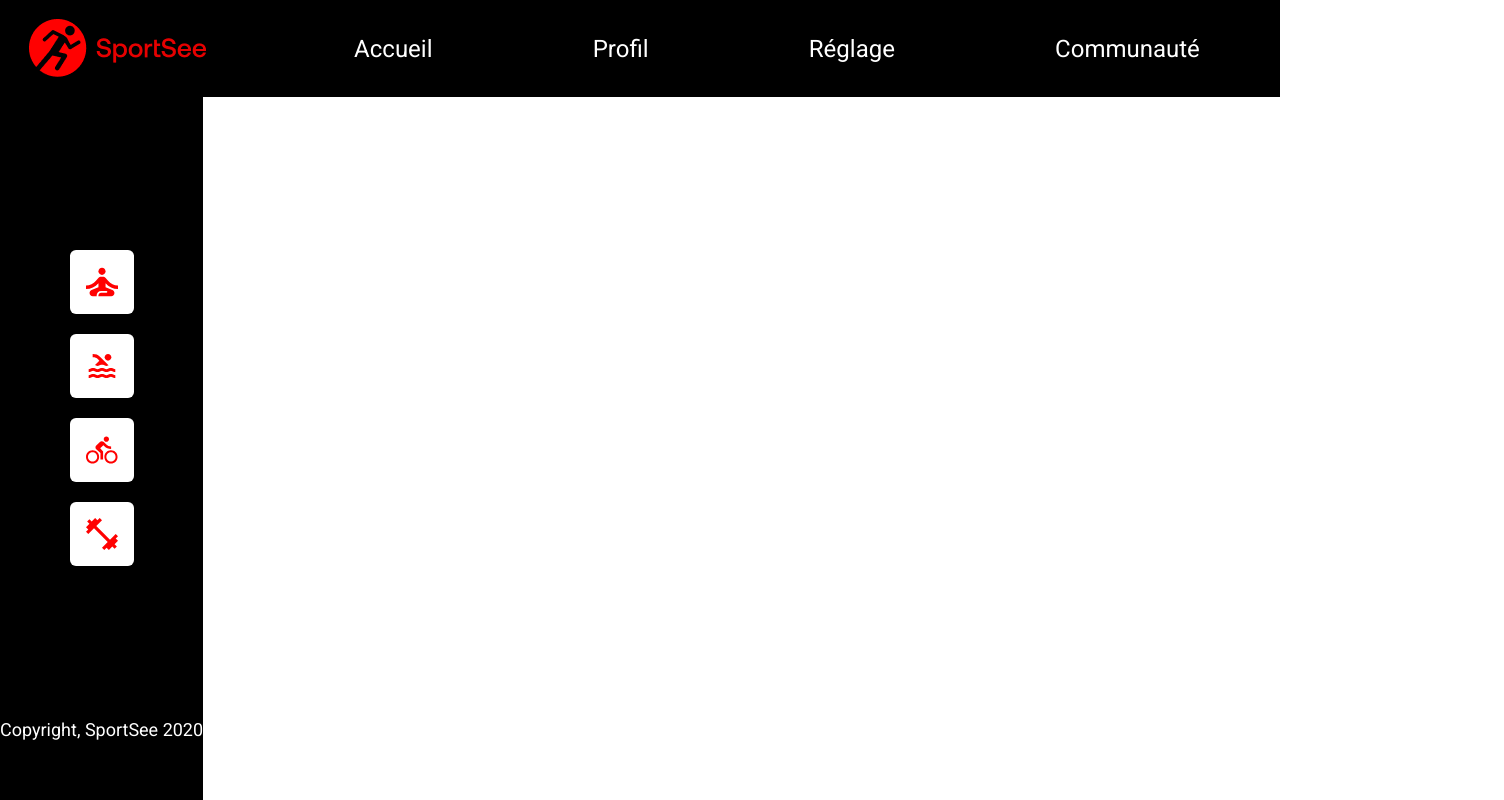
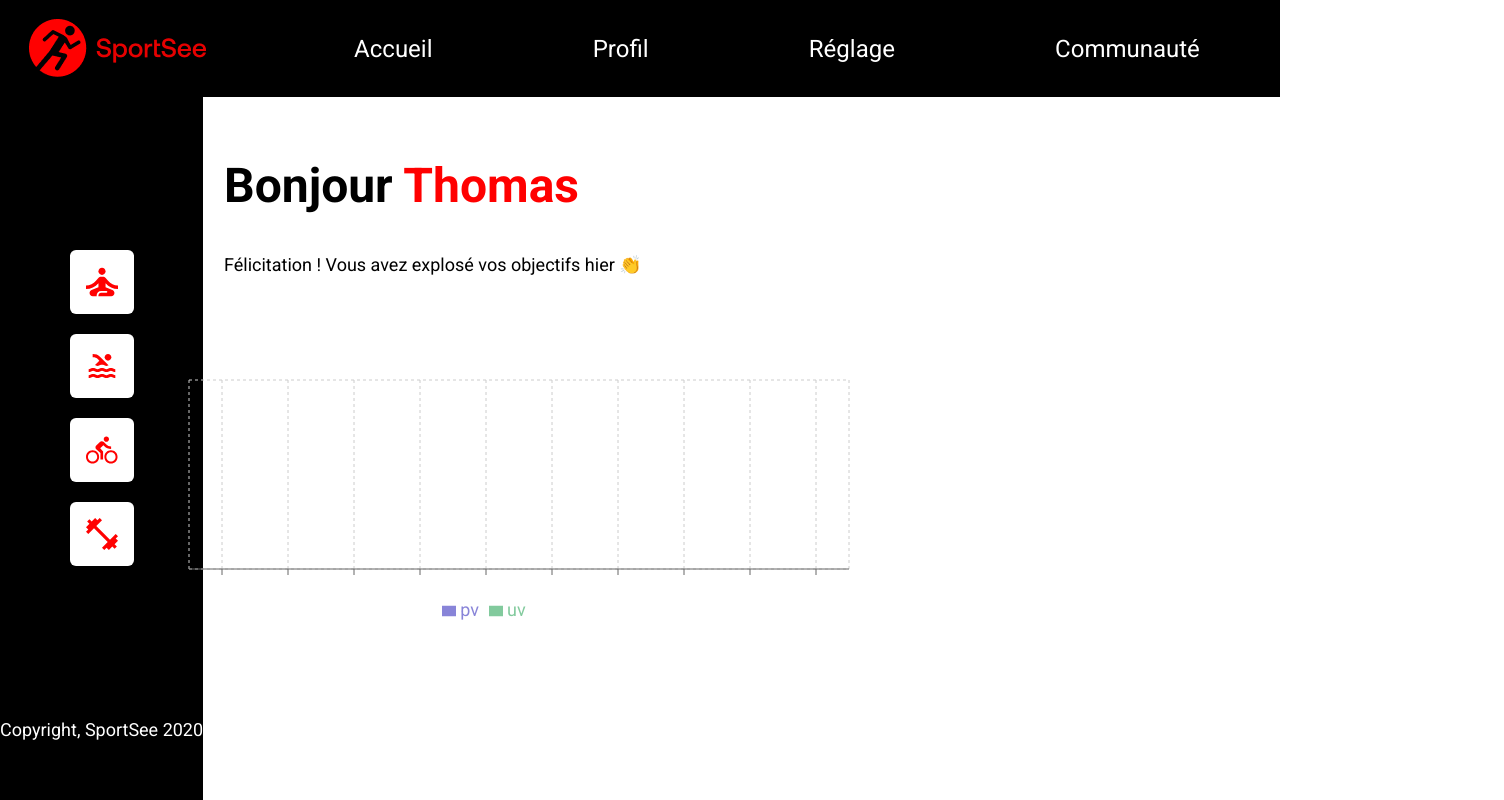
Before and after one commit to GoncalvesDDaniel/SportSee, a React (Vite) app: page /1/dashboard in a window 1280 px wide. Shown: the whole page, 1504 px wide, since content can reach past the window. Built offline with nearby package versions, Linux system fonts and the light colour scheme.

Commit message:
Add ActivityCharts.jsc

```diff
--- a/src/app/layouts/DashboardLayout.jsx
+++ b/src/app/layouts/DashboardLayout.jsx
@@ -7,8 +7,8 @@ function DashboardLayout() {
     return (
         <>
             <Header />
-            <Sidebar />
             <main>
+                <Sidebar />
                 <Outlet />
             </main>
         </>
--- a/src/app/pages/Dashboard.jsx
+++ b/src/app/pages/Dashboard.jsx
@@ -1,9 +1,16 @@
 import React from "react";
 import { NavLink, useParams } from "react-router";
+import Title from "../../components/Title";
+import BarChart from "../../components/charts/ActivityCharts";
 
 function Dashboard() {
     const { id } = useParams(); // Récupérer l'ID de l'URL
-    return <></>;
+    return (
+        <>
+            <Title name="Thomas" />
+            <BarChart />
+        </>
+    );
 }
 
 export default Dashboard;
--- a/src/assets/styles/_global.scss
+++ b/src/assets/styles/_global.scss
@@ -33,3 +33,7 @@ body {
     font-size: $font-size-default;
     font-weight: $font-weight-default;
 }
+
+main {
+    position: relative;
+}
--- a/src/assets/styles/components/_sidebar.scss
+++ b/src/assets/styles/components/_sidebar.scss
@@ -7,7 +7,7 @@
     width: max-content;
     // full height - header height
     height: calc(100dvh - 97px);
-    position: sticky;
+    position: absolute;
     img {
         // background-color: white;
         // width: 64px;
--- /dev/null
+++ b/src/assets/styles/components/_title.scss
@@ -0,0 +1,15 @@
+@import "./../variables.scss";
+.title {
+    position: relative;
+    top: 60px;
+    left: 224px;
+}
+.title-name {
+    font-size: $font-size-extra-big;
+    &_persona {
+        color: red;
+    }
+}
+.title-objectif {
+    margin-top: 40px;
+}
--- /dev/null
+++ b/src/assets/styles/components/charts/_activityCharts.scss
@@ -0,0 +1,5 @@
+.activityCharts-container {
+    position: relative;
+    top: 160px;
+    left: 124px;
+}
--- /dev/null
+++ b/src/components/Title.jsx
@@ -0,0 +1,20 @@
+import React from "react";
+import "./../assets/styles/components/_title.scss";
+
+function Title(props) {
+    return (
+        <>
+            <div className="title">
+                <h1 className="title-name">
+                    Bonjour{" "}
+                    <span className="title-name_persona">{props.name}</span>
+                </h1>
+                <p className="title-objectif">
+                    Félicitation ! Vous avez explosé vos objectifs hier 👏
+                </p>
+            </div>
+        </>
+    );
+}
+
+export default Title;
--- /dev/null
+++ b/src/components/charts/ActivityCharts.jsx
@@ -0,0 +1,30 @@
+import React from "react";
+import mockedActivityData from "./../../services/mocks/mockedActivityData.json";
+import "./../../assets/styles/components/charts/_activityCharts.scss";
+import {
+    Bar,
+    BarChart,
+    CartesianGrid,
+    Legend,
+    Tooltip,
+    XAxis,
+    YAxis,
+} from "recharts";
+
+function ActivityCharts() {
+    return (
+        <div className="activityCharts-container">
+            <BarChart width={730} height={250} data={mockedActivityData}>
+                <CartesianGrid strokeDasharray="3 3" />
+                <XAxis dataKey="name" />
+                <YAxis />
+                <Tooltip />
+                <Legend />
+                <Bar dataKey="pv" fill="#8884d8" />
+                <Bar dataKey="uv" fill="#82ca9d" />
+            </BarChart>
+        </div>
+    );
+}
+
+export default ActivityCharts;
```
